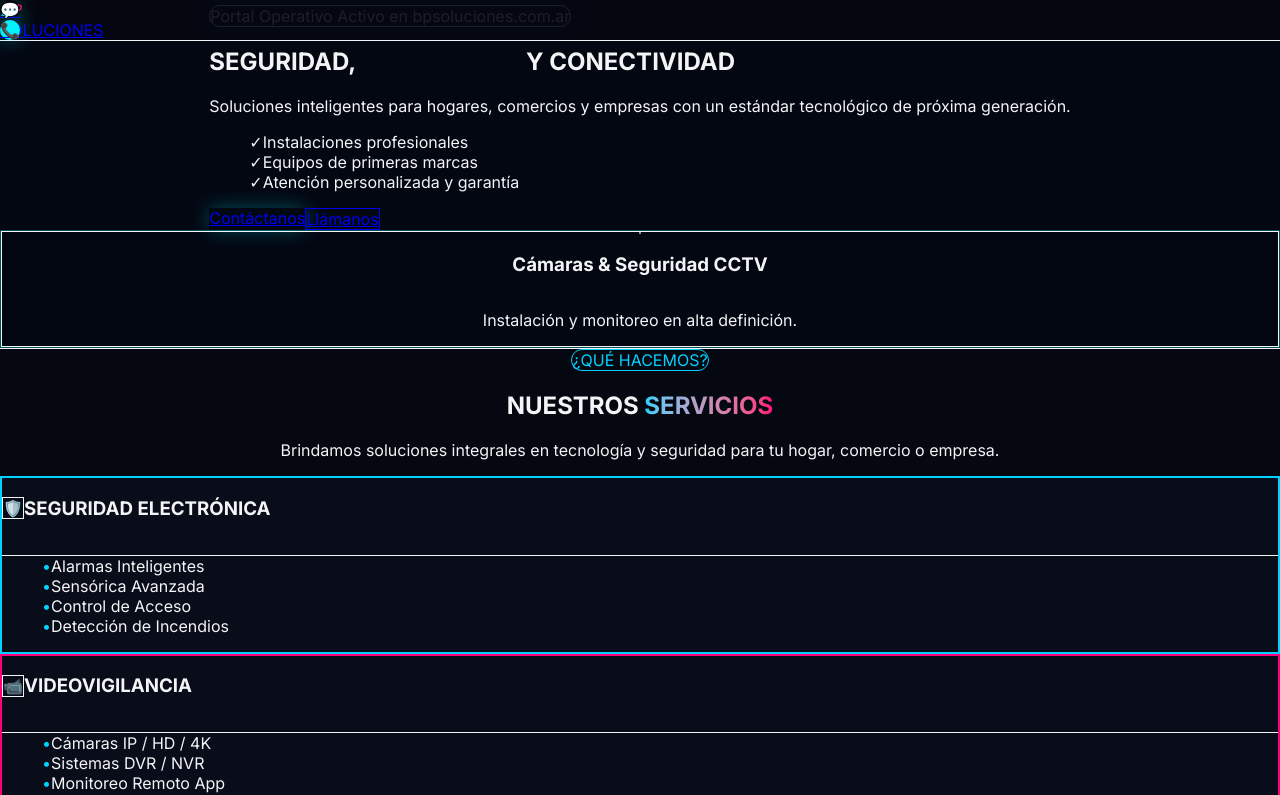
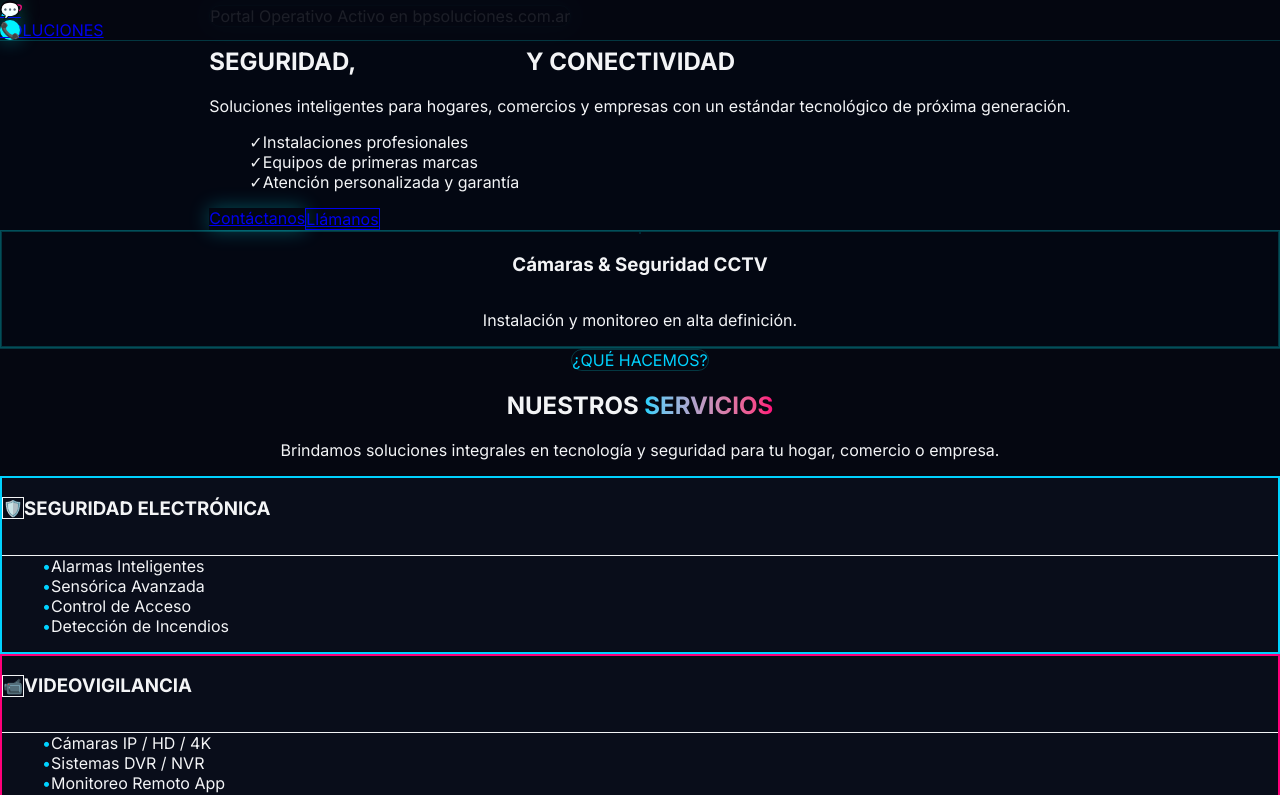
Before and after one commit to BPsoluciones/bpsoluciones-web, a Next.js app: page / in a window 1280 px wide. Shown: the top 795 px of the page. Built offline with nearby package versions, Linux system fonts and the light colour scheme.

Commit message:
Forzar actualizacion de estilos y cache

```diff
--- a/app/globals.css
+++ b/app/globals.css
@@ -9,6 +9,21 @@ body {
   margin: 0;
   padding: 0;
   overflow-x: hidden;
+}
+
+/* Forzar que cualquier contenedor, sección o tarjeta elimine bordes blancos y use neón */
+div, section, article, header, footer, nav {
+  border-color: rgba(0, 243, 255, 0.2);
+}
+
+table, th, td {
+  border-color: rgba(0, 243, 255, 0.2) !important;
+  background-color: transparent !important;
+  color: #f3f4f6 !important;
+}
+
+hr {
+  border-color: rgba(0, 243, 255, 0.3) !important;
 }
 
 .neon-glow {
```
